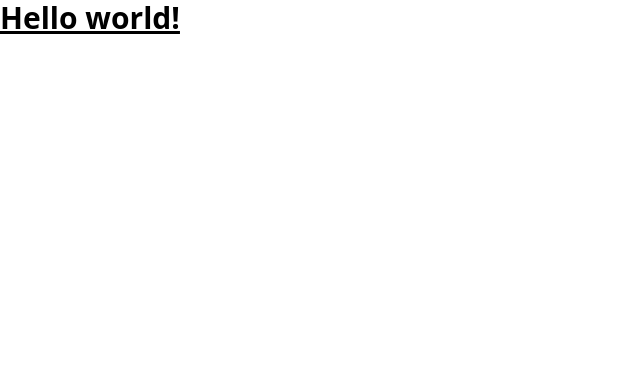
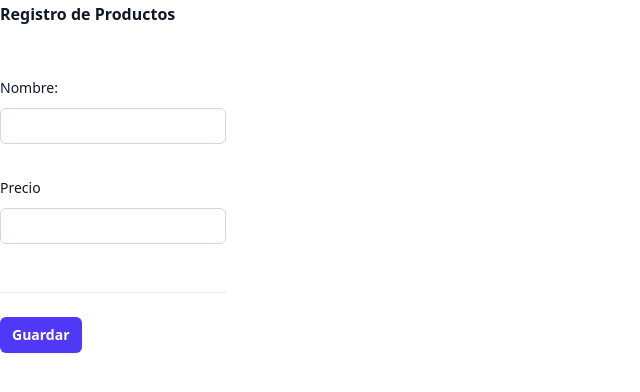
Before and after one commit to DanyH2002/Proyecto-PERN, a React (Vite) app in the folder cliente-pern/: page / in a window 1280 px wide. Shown: the top 392 px of the page, without its empty margins (0-640 px from the left). Built offline with nearby package versions, Linux system fonts and the light colour scheme.

Commit message:
formulario de producto

```diff
--- a/cliente-pern/src/App.tsx
+++ b/cliente-pern/src/App.tsx
@@ -2,15 +2,18 @@
 import reactLogo from './assets/react.svg'
 import viteLogo from '/vite.svg'
 import './App.css'
+import FormProduct from './components/Products/FormProduct'
+import ProductList from './components/Products/ProductList'
+import ProductView from './components/Products/ProductView'
 
 function App() {
   const [count, setCount] = useState(0)
 
   return (
     <>
-      <h1 className = "text-3xl font-bold underline">
-        Hello world!
-      </h1>
+      <FormProduct>
+
+      </FormProduct>
     </>
   )
 }
--- /dev/null
+++ b/cliente-pern/src/components/Products/FormProduct.tsx
@@ -0,0 +1,53 @@
+function FormProduct() {
+    return (
+        <>
+            <form>
+                <div className="space-y-12 flex">
+                    <div className="border-b border-gray-900/10 pb-12 inline-block">
+                        <h2 className="text-base/7 font-semibold text-gray-900">Registro de Productos</h2>
+                        <div className="mt-12 grid grid-cols-1 gap-x-6 gap-y-8">
+                            <div className="sm:col-span-3">
+                                <label htmlFor="name" className="block text-sm/6 font-medium text-gray-900">
+                                    Nombre:
+                                </label>
+                                <div className="mt-2">
+                                    <input
+                                        id="name"
+                                        name="name"
+                                        type="text"
+                                        className="block w-full rounded-md bg-white px-3 py-1.5 text-base text-gray-900 outline-1 -outline-offset-1 outline-gray-300 placeholder:text-gray-400 focus:outline-2 focus:-outline-offset-2 focus:outline-indigo-600 sm:text-sm/6"
+                                    />
+                                </div>
+                            </div>
+
+                            <div className="sm:col-span-3">
+                                <label htmlFor="price" className="block text-sm/6 font-medium text-gray-900">
+                                    Precio
+                                </label>
+                                <div className="mt-2">
+                                    <input
+                                        id="price"
+                                        name="price"
+                                        type="number"
+                                        className="block w-full rounded-md bg-white px-3 py-1.5 text-base text-gray-900 outline-1 -outline-offset-1 outline-gray-300 placeholder:text-gray-400 focus:outline-2 focus:-outline-offset-2 focus:outline-indigo-600 sm:text-sm/6"
+                                    />
+                                </div>
+                            </div>
+                        </div>
+                    </div>
+                </div>
+
+                <div className="mt-6 flex items-center gap-x-6">
+                    <button
+                        type="submit"
+                        className="rounded-md bg-indigo-600 px-3 py-2 text-sm font-semibold text-white shadow-xs hover:bg-indigo-500 focus-visible:outline-2 focus-visible:outline-offset-2 focus-visible:outline-indigo-600"
+                    >
+                        Guardar
+                    </button>
+                </div>
+            </form>
+        </>
+    )
+}
+
+export default FormProduct
--- /dev/null
+++ b/cliente-pern/src/components/Products/ProductList.tsx
@@ -0,0 +1,9 @@
+function ProductList () {
+    return (
+        <>
+
+        </>
+    )
+}
+
+export default ProductList
--- /dev/null
+++ b/cliente-pern/src/components/Products/ProductView.tsx
@@ -0,0 +1,8 @@
+function ProductView () {
+    return (
+        <>
+        </>
+    )
+}
+
+export default ProductView
```
